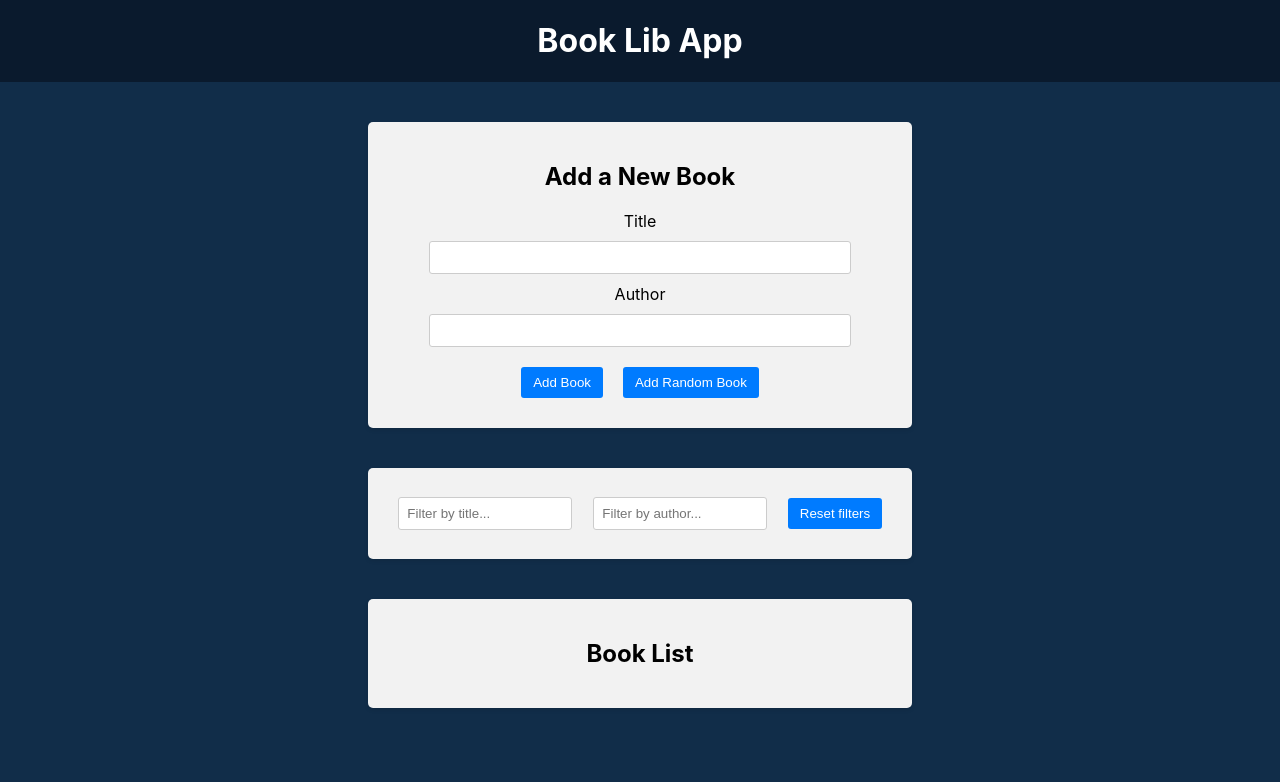
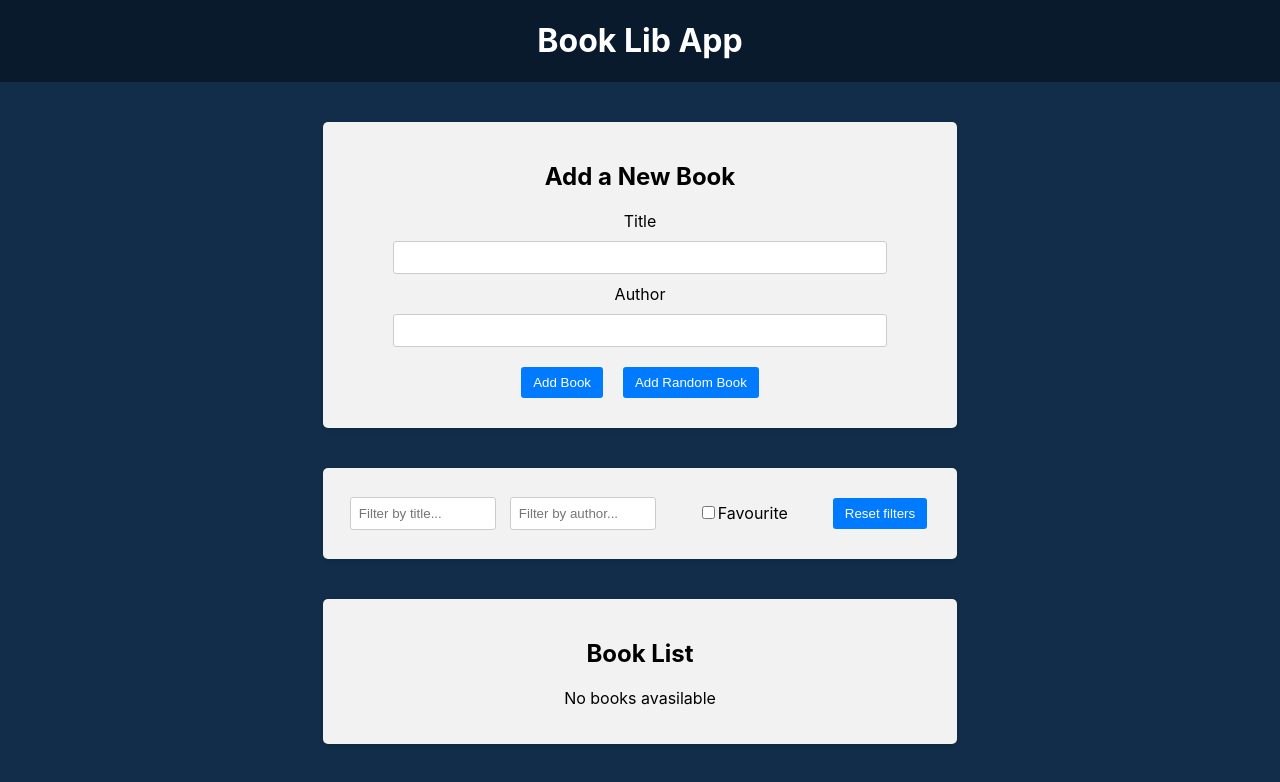
Before and after one commit to Andrei29SE/React-redux, a React (Create React App) app in the folder front-end/: page / in a window 1280 px wide. Shown: the top 782 px of the page. Built offline with nearby package versions, Linux system fonts and the light colour scheme.

Commit message:
11 - added highlight to filter

```diff
--- a/front-end/src/components/BookList/BookList.js
+++ b/front-end/src/components/BookList/BookList.js
@@ -2,13 +2,19 @@ import './BookList.css'
 import { useDispatch, useSelector } from 'react-redux'
 import { deleteBook, toggleFavourite } from '../../redux/books/actionCreators'
 import { BsBookmarks, BsBookmarksFill } from 'react-icons/bs'
-import { selectTitleFilter, selectAuthorFilter } from '../../redux/slices(modern appr)/filterSlice'
+import {
+  selectTitleFilter,
+  selectAuthorFilter,
+  selectFavouriteFilter,
+} from '../../redux/slices(modern appr)/filterSlice'
 
 function BookList() {
+  // Subscrib to state
   const books = useSelector((state) => state.books)
   const titleFilter = useSelector(selectTitleFilter)
   const authorFilter = useSelector(selectAuthorFilter)
-
+  const favouriteFilter = useSelector(selectFavouriteFilter)
+  // handle functions
   const dispatch = useDispatch()
   const handleOnDeleteBook = (id) => {
     dispatch(deleteBook(id))
@@ -16,24 +22,43 @@ function BookList() {
   const handleToggleFavourite = (id) => {
     dispatch(toggleFavourite(id))
   }
-
+  // Filters block
   const filteredBooks = books.filter((book) => {
     const matchTitle = book.title.toLowerCase().includes(titleFilter.toLowerCase())
     const matchAuthor = book.author.toLowerCase().includes(authorFilter.toLowerCase())
-    return matchTitle && matchAuthor
+    const matchFavourite = favouriteFilter ? book.isFavourite : true
+    return matchTitle && matchAuthor && matchFavourite
     // * '||; I'vent got any differences with &&
   })
+  // Hightlight mathes while inputing filters
+  const hilitghtMatch = (text, filter) => {
+    if (!filter) return text
+    const regexp = new RegExp(`(${filter})`, 'gi')
+
+    return text.split(regexp).map((substring, i) => {
+      if (substring.toLowerCase() === filter.toLowerCase()) {
+        return (
+          <span key={i} className='highlight'>
+            {substring}
+          </span>
+        )
+      }
+      return substring
+    })
+  }
+
   return (
     <div className='app-block book-list'>
       <h2>Book List</h2>
-      {books.lenght === 0 ? (
+      {books.length === 0 ? (
         <p>No books avasilable</p>
       ) : (
         <ul>
           {filteredBooks.map((book, i) => (
             <li key={book.id}>
               <div className='book-info'>
-                {++i}) {book.title} by <strong>{book.author}</strong>
+                {++i}) {hilitghtMatch(book.title, titleFilter)} by{' '}
+                <strong>{hilitghtMatch(book.author, authorFilter)}</strong>
                 <div className='book-actions'>
                   <span onClick={() => handleToggleFavourite(book.id)}>
                     {book.isFavourite ? (
--- a/front-end/src/components/Filter/Filter.js
+++ b/front-end/src/components/Filter/Filter.js
@@ -5,6 +5,8 @@ import {
   resetFilters,
   selectAuthorFilter,
   setAuthorFilter,
+  selectFavouriteFilter,
+  setFavouriteFilter,
 } from '../../redux/slices(modern appr)/filterSlice'
 import { useDispatch, useSelector } from 'react-redux'
 
@@ -12,12 +14,16 @@ function Filter() {
   const dispatch = useDispatch()
   const titleFilter = useSelector(selectTitleFilter)
   const authorFilter = useSelector(selectAuthorFilter)
+  const favouriteFilter = useSelector(selectFavouriteFilter)
 
   const handleTitleFilterChange = (e) => {
     dispatch(setTitleFilter(e.target.value))
   }
   const handleAuthorFilterChange = (e) => {
     dispatch(setAuthorFilter(e.target.value))
+  }
+  const handleFavouriteFilterChange = (e) => {
+    dispatch(setFavouriteFilter(e.target.checked))
   }
 
   const handleResetFilters = () => {
@@ -42,6 +48,16 @@ function Filter() {
             placeholder='Filter by author...'
           />
         </div>
+        <div className='filter-group'>
+          <label>
+            <input
+              type='checkbox'
+              onChange={handleFavouriteFilterChange}
+              checked={favouriteFilter}
+            />
+            Favourite
+          </label>
+        </div>
         <button type='button' onClick={handleResetFilters}>
           Reset filters
         </button>
--- a/front-end/src/redux/slices(modern appr)/filterSlice.js
+++ b/front-end/src/redux/slices(modern appr)/filterSlice.js
@@ -3,6 +3,7 @@ import { createSlice } from '@reduxjs/toolkit'
 const initialState = {
   title: '',
   author: '',
+  onlyFavourite: false,
 }
 
 const filterSlice = createSlice({
@@ -19,15 +20,21 @@ const filterSlice = createSlice({
       // return { ...state, author: action.payload }
       state.author = action.payload
     },
+    setFavouriteFilter: (state, action) => {
+      return { ...state, onlyFavourite: action.payload }
+      // state.onlyFavourite = action.payload
+    },
     resetFilters: (state) => {
       return initialState
     },
   },
 })
 // reducers
-export const { setTitleFilter, resetFilters, setAuthorFilter } = filterSlice.actions
+export const { setTitleFilter, resetFilters, setAuthorFilter, setFavouriteFilter } =
+  filterSlice.actions
 // subscription functions(selectors)
 export const selectTitleFilter = (state) => state.filter.title
 export const selectAuthorFilter = (state) => state.filter.author
+export const selectFavouriteFilter = (state) => state.filter.onlyFavourite
 
 export default filterSlice.reducer
```
